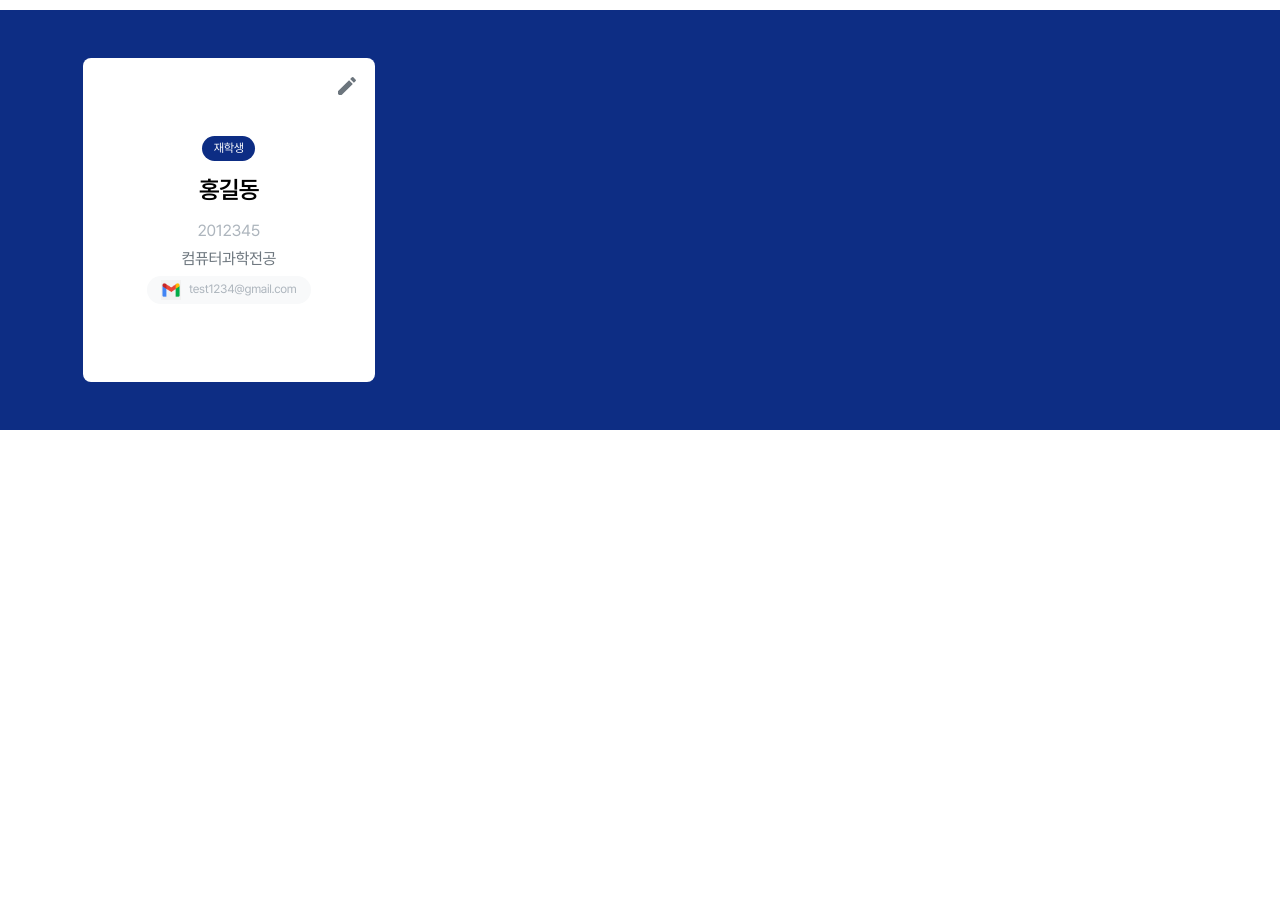
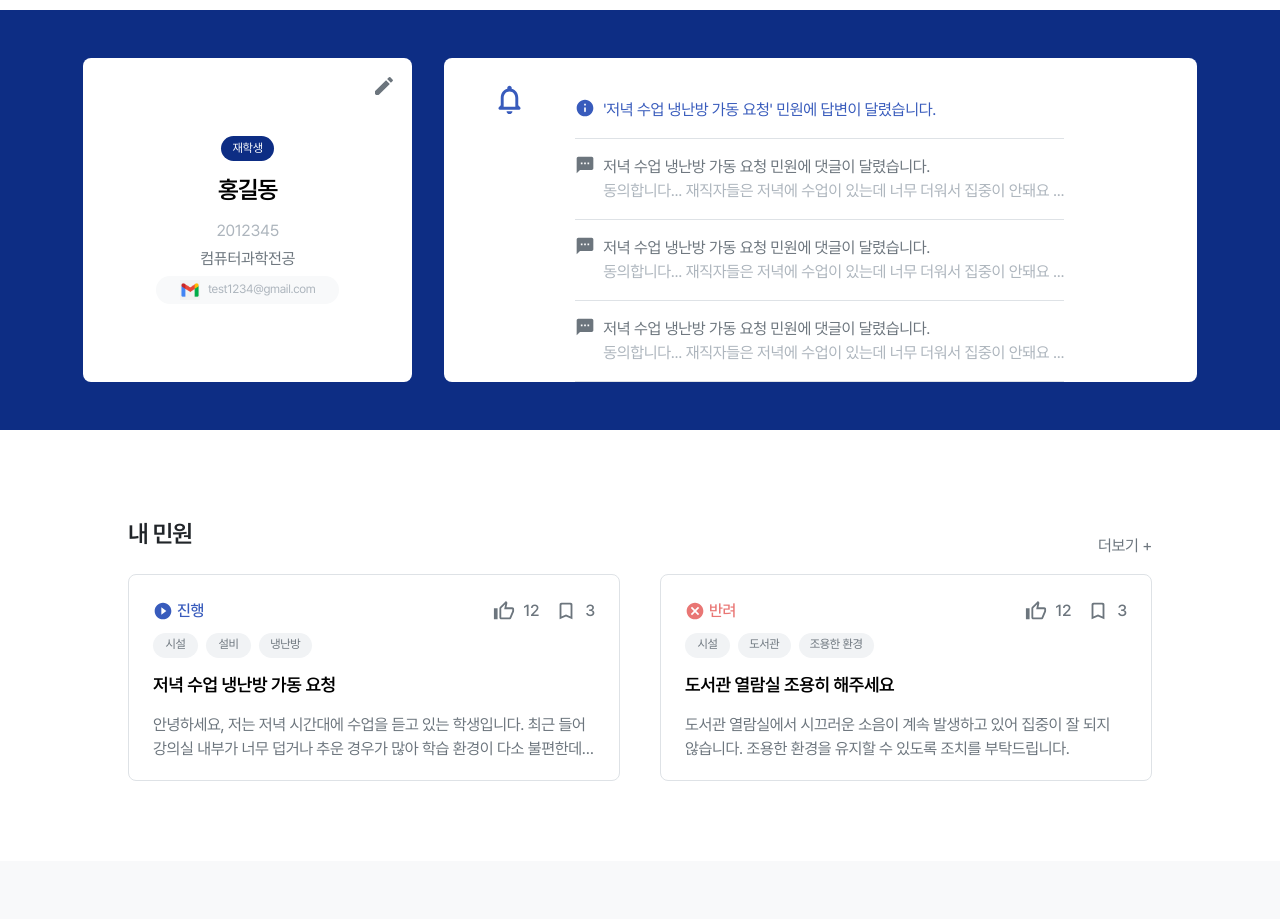
Before and after one commit to waieiches/SM-137-Frontend, a React (Vite) app: page /mypage in a window 1280 px wide. Shown: the part 60-979 px from the top of the page. Before the commit the page ends 800 px from the top, so only its background shows below. Built offline with nearby package versions, Linux system fonts and the light colour scheme.

Commit message:
feat : MyPage 컴포넌트 배치 및 페이지 완성

```diff
--- a/src/pages/my-page/MyPage.tsx
+++ b/src/pages/my-page/MyPage.tsx
@@ -1,8 +1,14 @@
 import styled from "@emotion/styled";
 import MyPageInfo from "./MyPageInfo";
 import { myPageInfo } from "../../mockData";
+import MyPageAlarm from "./MyPageAlarm";
+import MyComplaints from "./MyComplaints";
+import ScrapComplaints from "./ScrapComplaints";
 
-const Container = styled.div``;
+const Container = styled.div`
+  display: flex;
+  justify-content: start;
+`;
 const BackGround = styled.div`
   width: 100%;
   background-color: var(--primary);
@@ -12,17 +18,24 @@ const BackGround = styled.div`
   padding: 3rem;
   display: flex;
   justify-content: center;
-  gap: 0.5rem;
 `;
 const BackgroundContents = styled.div`
-  width: 1114px;
+  width: 100%;
+  max-width: 1114px;
   display: grid;
-  grid-template-columns: 1fr 3fr;
-  gap: 0.5rem;
+  grid-template-columns: 3.5fr 8fr;
+  gap: 2rem;
   @media (max-width: 768px) {
     grid-template-columns: 1fr;
     grid-template-rows: 1fr 1fr;
   }
+`;
+const BackgroundOutside = styled.div`
+  width: 100%;
+  margin-top: 440px;
+  display: flex;
+  flex-direction: column;
+  gap: 5rem;
 `;
 const MyPage = () => {
   return (
@@ -30,8 +43,14 @@ const MyPage = () => {
       <BackGround>
         <BackgroundContents>
           <MyPageInfo data={myPageInfo} />
+          <MyPageAlarm />
         </BackgroundContents>
       </BackGround>
+
+      <BackgroundOutside>
+        <MyComplaints />
+        <ScrapComplaints />
+      </BackgroundOutside>
     </Container>
   );
 };
```
